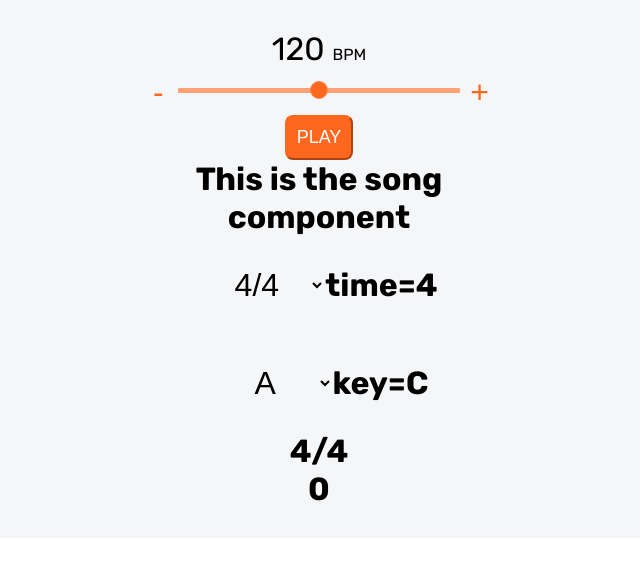
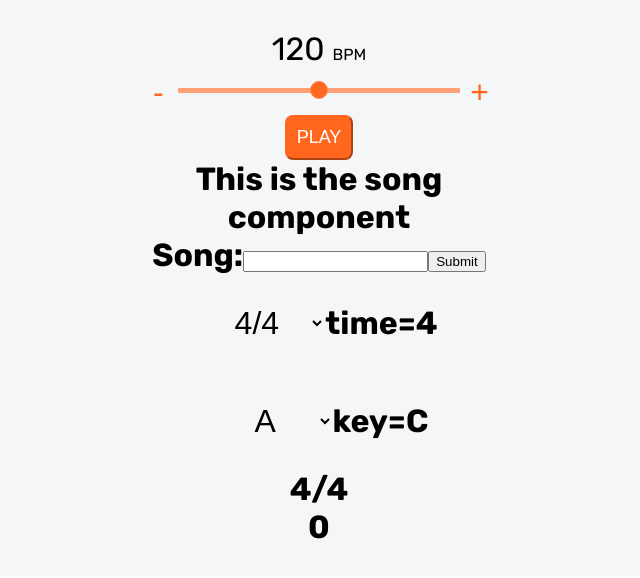
Before and after one commit to MichaelAbe/flowy, a React (Create React App) app: page / in a window 1280 px wide. Shown: the top 578 px of the page, without its empty margins (321-961 px from the left). Built offline with nearby package versions, Linux system fonts and the light colour scheme; a web font is replaced by a local one.

Commit message:
added and rendered input component

```diff
--- a/src/Components/Input.js
+++ b/src/Components/Input.js
@@ -0,0 +1,15 @@
+import React from 'react'
+
+export default function Input() {
+    return (
+        <div>
+            <form>
+                <label>
+                 Song:
+                    <input type="text" name="name" />
+                </label>
+                 <input type="submit" value="Submit" />
+            </form>
+        </div>
+    )
+}
--- a/src/Components/Song.js
+++ b/src/Components/Song.js
@@ -1,9 +1,11 @@
 import React from 'react'
+import Input from './Input'
 
 export default function Song() {
     return (
         <div>
             This is the song component
+            <Input/>
         </div>
     )
 }
```
